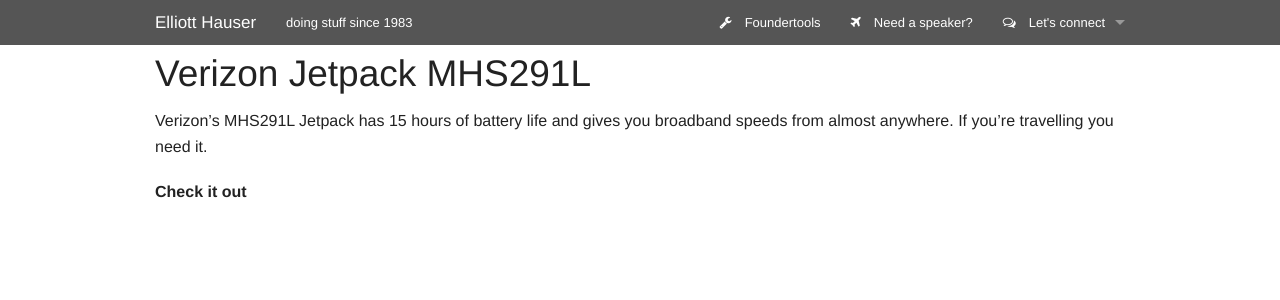
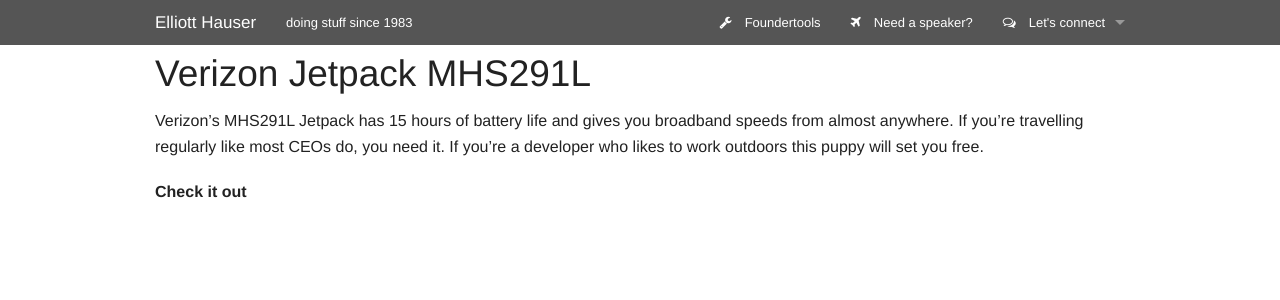
Before and after one commit to eah13/eah13.github.io, a Jekyll site: the page built from _posts/tools/2000-02-03-jetpack.md, in a window 1280 px wide. Shown: the top 300 px of the page. Built offline with Jekyll 4.4.1, drawn with Linux system fonts in a browser that asks for light colours; nearby versions of some CDN libraries.

Commit message:
Update and rename 2000-01-01-jetpack.md to 2000-02-03-jetpack.md

```diff
--- a/_posts/tools/2000-01-01-jetpack.md
+++ b/_posts/tools/2000-02-03-jetpack.md
@@ -5,4 +5,4 @@
 html: '<a href="http://www.amazon.com/gp/product/B00E9WBLGM/ref=as_li_tl?ie=UTF8&camp=1789&creative=9325&creativeASIN=B00E9WBLGM&linkCode=as2&tag=elliotthauser-20&linkId=GHPIWN4NN3NQKH7W">Verizon Jetpack MHS291L 4G LTE Mobile Hotspot (Verizon Wireless)</a><img src="http://ir-na.amazon-adsystem.com/e/ir?t=elliotthauser-20&l=as2&o=1&a=B00E9WBLGM" width="1" height="1" border="0" alt="" style="border:none !important; margin:0px !important;" />'
 ---
 
-Verizon's MHS291L Jetpack has 15 hours of battery life and gives you broadband speeds from almost anywhere.  If you're travelling you need it.
+Verizon's MHS291L Jetpack has 15 hours of battery life and gives you broadband speeds from almost anywhere.  If you're travelling regularly like most CEOs do, you need it.  If you're a developer who likes to work outdoors this puppy will set you free.
```
